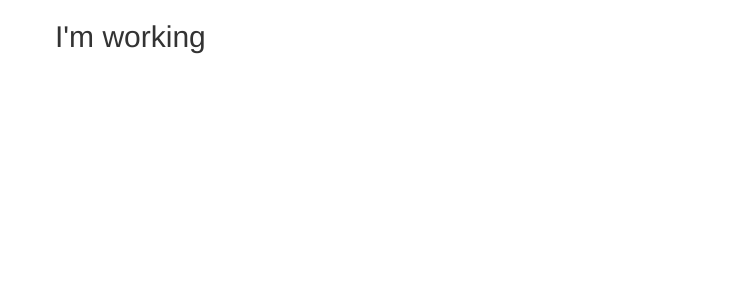
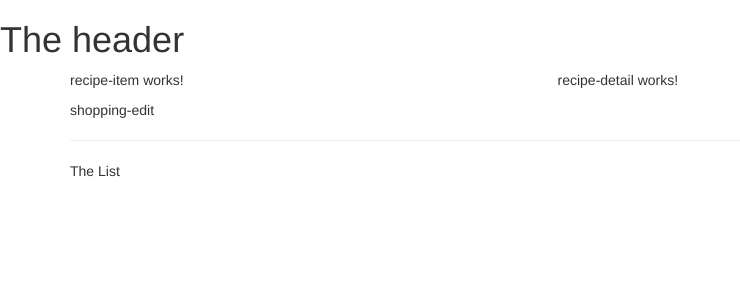
Before and after one commit to jumpingrock/shoppingAndRecipe, an Angular app: page / in a window 1280 px wide. Shown: the top 300 px of the page, without its empty margins (0-740 px from the left). Built offline with nearby package versions, Linux system fonts and the light colour scheme.

Commit message:
setup and structure done

```diff
--- a/src/app/app.component.html
+++ b/src/app/app.component.html
@@ -1,5 +1,9 @@
+<app-header></app-header>
 <div class="container">
   <div class="row">
-    <h2>I'm working</h2>
+    <div class="col-md-12">
+      <app-recipes></app-recipes>
+      <app-shopping-list></app-shopping-list>
+    </div>
   </div>
 </div>
--- a/src/app/app.module.ts
+++ b/src/app/app.module.ts
@@ -8,6 +8,7 @@
 import { RecipeItemComponent } from './recipes/recipe-list/recipe-item/recipe-item.component';
 import { ShoppingListComponent } from './shopping-list/shopping-list.component';
 import { ShoppingEditComponent } from './shopping-list/shopping-edit/shopping-edit.component';
+import { RecipeDetailComponent } from './recipes/recipe-detail/recipe-detail.component';
 
 @NgModule({
   declarations: [
@@ -17,7 +18,8 @@
     RecipeListComponent,
     RecipeItemComponent,
     ShoppingListComponent,
-    ShoppingEditComponent
+    ShoppingEditComponent,
+    RecipeDetailComponent
   ],
   imports: [
     BrowserModule
--- a/src/app/header/header.component.html
+++ b/src/app/header/header.component.html
@@ -1,3 +1 @@
-<p>
-  header works!
-</p>
+<h1>The header</h1>
--- /dev/null
+++ b/src/app/recipes/recipe-detail/recipe-detail.component.html
@@ -0,0 +1,3 @@
+<p>
+  recipe-detail works!
+</p>
--- /dev/null
+++ b/src/app/recipes/recipe-detail/recipe-detail.component.ts
@@ -0,0 +1,15 @@
+import { Component, OnInit } from '@angular/core';
+
+@Component({
+  selector: 'app-recipe-detail',
+  templateUrl: './recipe-detail.component.html',
+  styleUrls: ['./recipe-detail.component.css']
+})
+export class RecipeDetailComponent implements OnInit {
+
+  constructor() { }
+
+  ngOnInit() {
+  }
+
+}
--- a/src/app/recipes/recipe-list/recipe-list.component.html
+++ b/src/app/recipes/recipe-list/recipe-list.component.html
@@ -1,3 +1 @@
-<p>
-  recipe-list works!
-</p>
+<app-recipe-item></app-recipe-item>
--- a/src/app/recipes/recipes.component.html
+++ b/src/app/recipes/recipes.component.html
@@ -1,3 +1,8 @@
-<p>
-  recipes works!
-</p>
+<div class="row">
+  <div class="col-md-5">
+    <app-recipe-list></app-recipe-list>
+  </div>
+  <div class="col-md-7">
+    <app-recipe-detail></app-recipe-detail>
+  </div>
+</div>
--- a/src/app/shopping-list/shopping-edit/shopping-edit.component.html
+++ b/src/app/shopping-list/shopping-edit/shopping-edit.component.html
@@ -1,3 +1 @@
-<p>
-  shopping-edit works!
-</p>
+<p>shopping-edit</p>
--- a/src/app/shopping-list/shopping-list.component.html
+++ b/src/app/shopping-list/shopping-list.component.html
@@ -1,3 +1,7 @@
-<p>
-  shopping-list works!
-</p>
+<div class="row">
+    <div class="col-xs-10">
+      <app-shopping-edit></app-shopping-edit>
+      <hr>
+      <p>The List</p>
+    </div>
+  </div>
```
Also changed, not shown: src/app/recipes/recipe-detail/recipe-detail.component.css (added), 1 other file (tests, documents, lock files or other folders).
